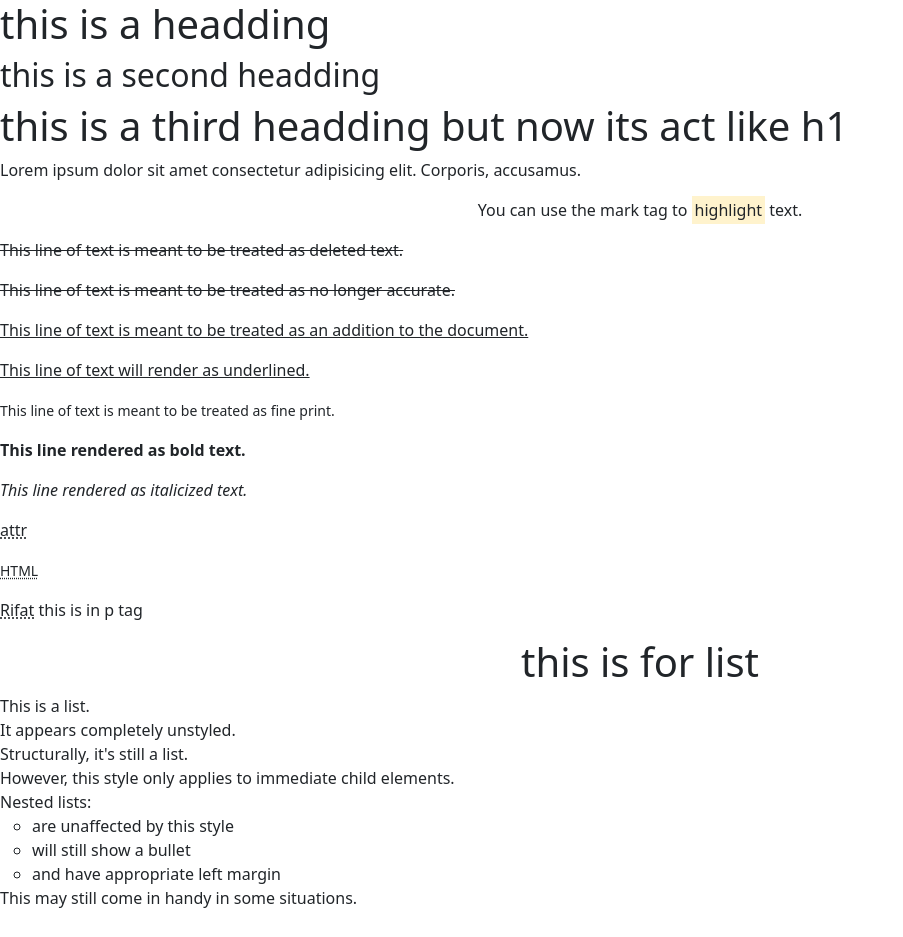
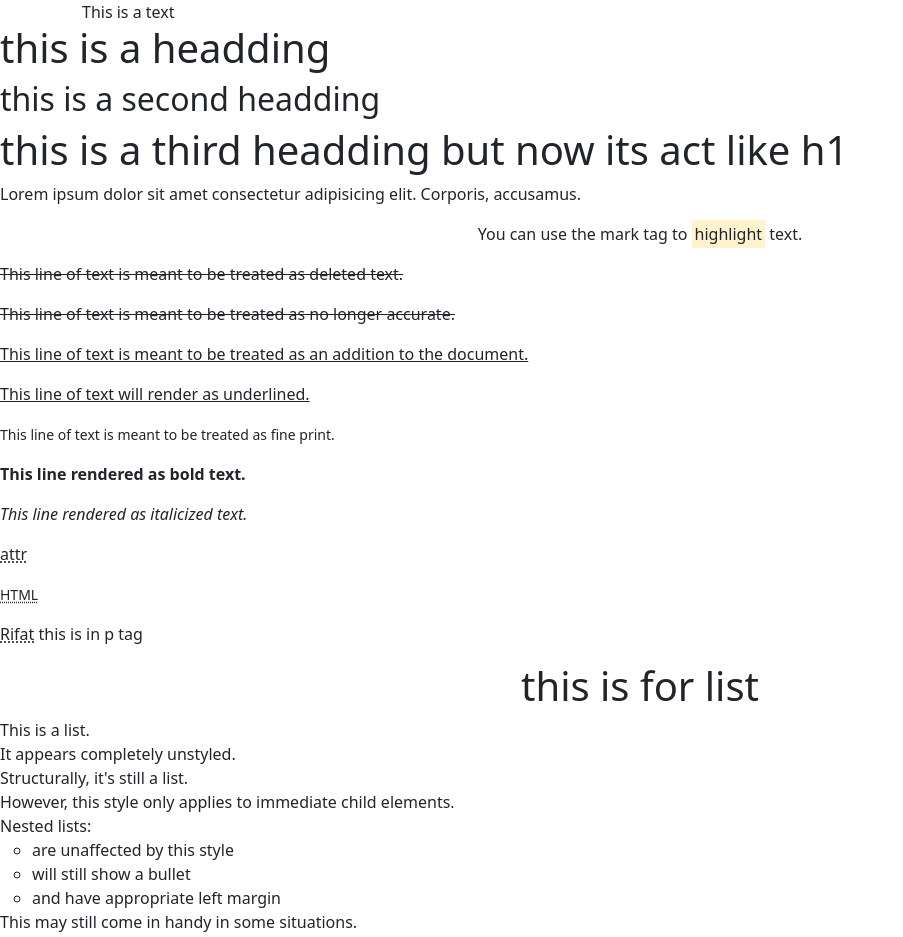
Before and after one commit to withrifat/Hublu-Programming, a plain HTML site: page Milestone 5 all about tailwindss css, bootsrap and sass/module 1 introdustion bootstrap enveronment setup typograph table color and display/index.html in a window 1280 px wide. Shown: the top 937 px of the page, without its empty margins (0-903 px from the left). Drawn offline with nearby package versions, Linux system fonts and the light colour scheme.

Commit message:
update hublu programming bootstrap 1

```diff
--- a/Milestone 5 all about tailwindss css, bootsrap and sass/module 1 introdustion bootstrap enveronment setup typograph table color and display/index.html
+++ b/Milestone 5 all about tailwindss css, bootsrap and sass/module 1 introdustion bootstrap enveronment setup typograph table color and display/index.html
@@ -8,6 +8,10 @@
     <title>Document</title>
 </head>
 <body>
+
+<div class="container">
+  This is a text
+</div>
     <h1>this is a headding</h1>
     <h2>this is a second headding</h2>
     <h3 class="h1">this is a third headding but now its act like h1</h3>
@@ -44,7 +48,6 @@
   </ul>
 
 
-
   <br>
   <br>
   <br>
@@ -56,8 +59,8 @@
     <p>A well-known quote, contained in a blockquote element.</p>
   </blockquote>
 
-
-
+</body>
+  </html>
 
 
 
```
